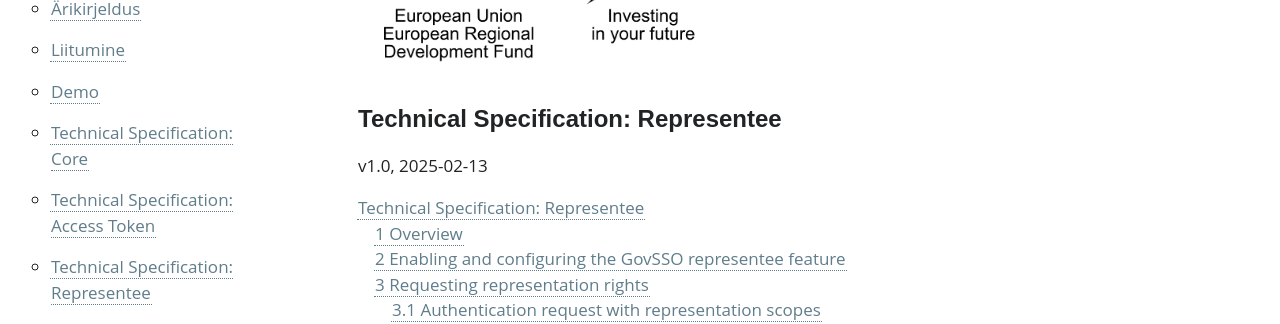
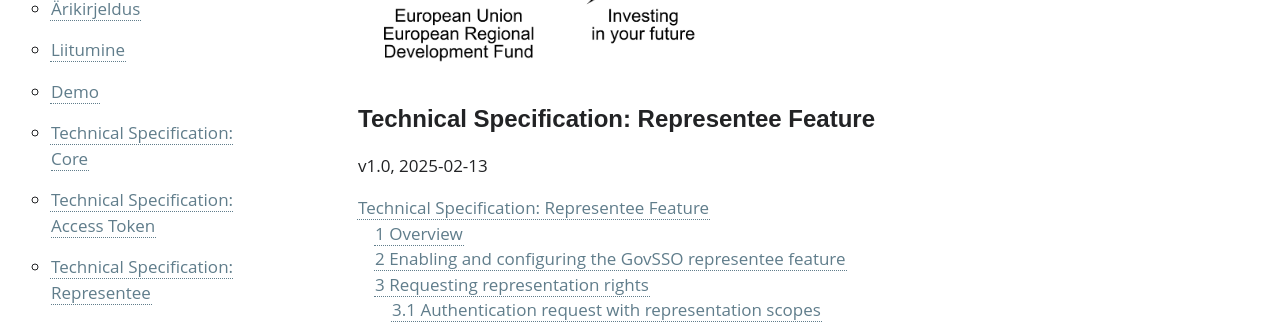
Before and after one commit to e-gov/GOVSSO, a Jekyll site: the page built from Representee.md, in a window 1280 px wide. Shown: the part 164-488 px from the top of the page. Built offline with Jekyll 4.4.1, drawn with Linux system fonts in a browser that asks for light colours; some of the changed text lies outside the part shown.

Commit message:
Update Representee.md
Make it more clear who is representee. Fix error where in an example one natural person had given a role from BR_REPRIGHT namespace to another natural person (this is not posssible).

```diff
--- a/Representee.md
+++ b/Representee.md
@@ -4,7 +4,7 @@ permalink: Representee
 
 <img src='img/eu_regional_development_fund_horizontal.jpg' width="350" height="200" alt="European Union European Regional Development Fund"/>
 
-# Technical Specification: Representee
+# Technical Specification: Representee Feature
 
 {: .no_toc}
 v1.0, 2025-02-13
```
Also changed, not shown: other parts of Representee.md (+4 -4 lines).
